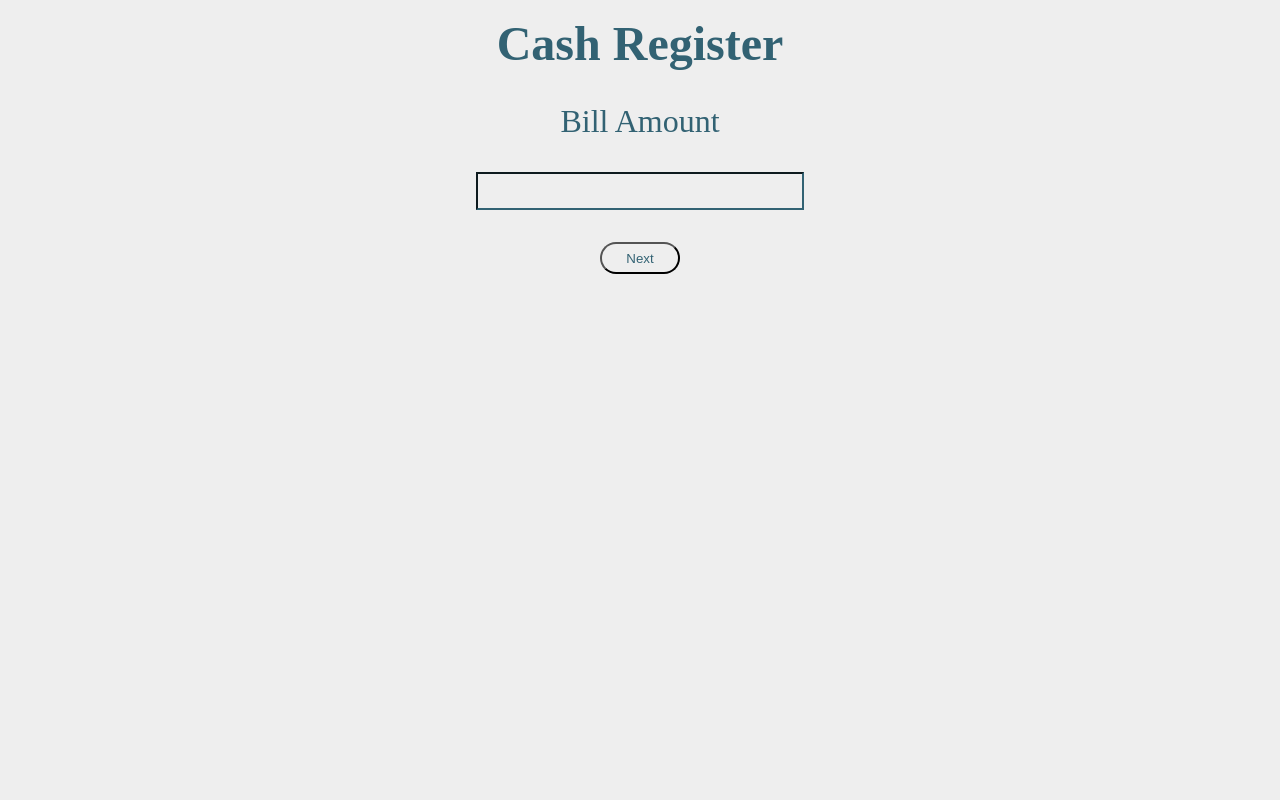
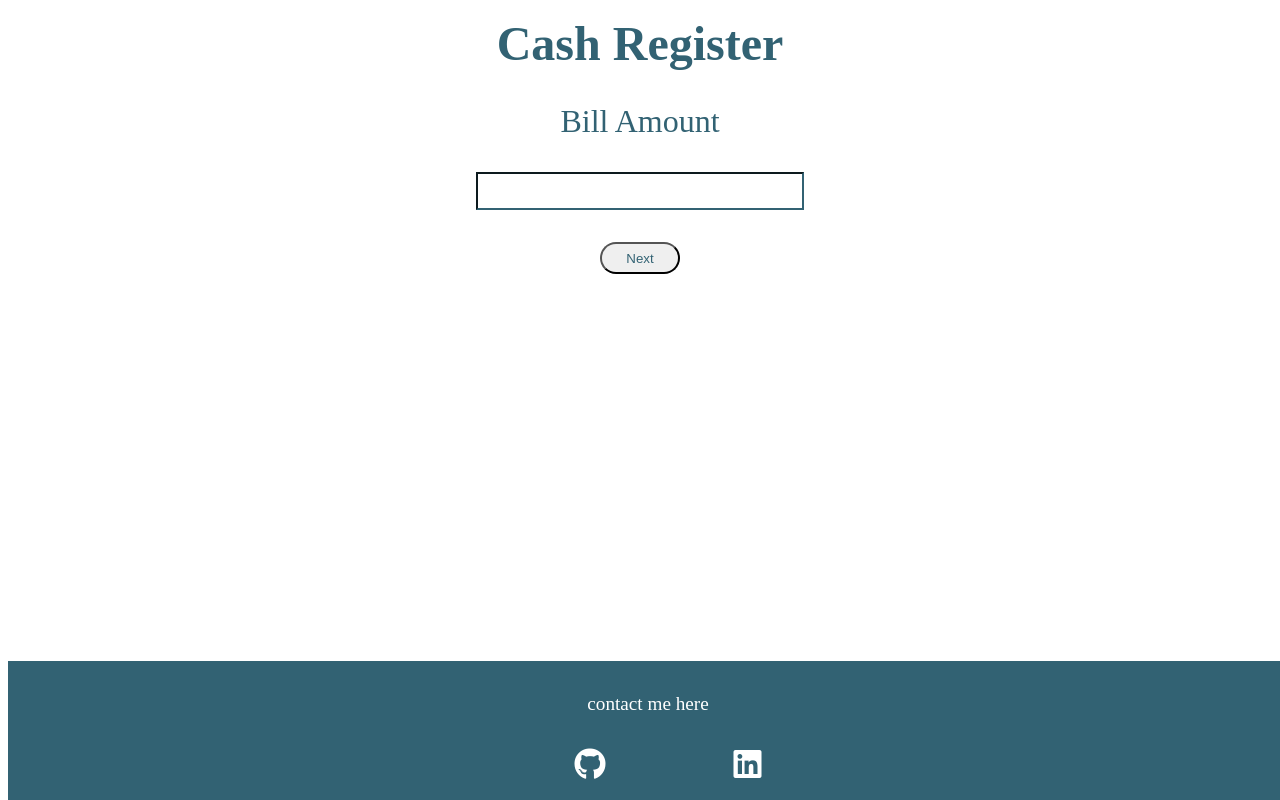
Before and after one commit to MurtazaBagwala07/Cash-Register, a plain HTML site: page index.html in a window 1280 px wide. Drawn offline with Linux system fonts and the light colour scheme.

Commit message:
added footer

```diff
--- a/index.html
+++ b/index.html
@@ -5,6 +5,7 @@
     <meta http-equiv="X-UA-Compatible" content="IE=edge">
     <meta name="viewport" content="width=device-width, initial-scale=1.0">
     <link rel="stylesheet" href="styles.css">
+    <link rel="stylesheet" href="https://cdnjs.cloudflare.com/ajax/libs/font-awesome/5.15.4/css/all.min.css" integrity="sha512-1ycn6IcaQQ40/MKBW2W4Rhis/DbILU74C1vSrLJxCq57o941Ym01SwNsOMqvEBFlcgUa6xLiPY/NS5R+E6ztJQ==" crossorigin="anonymous" referrerpolicy="no-referrer" />
     <script src="app.js" defer></script>
     <title>Cash Register</title>
 </head>
@@ -53,6 +54,19 @@
 
     </div>
 
+    <footer class="footer">
+        <p>contact me here</p>
+        <ul>
+            <li>
+                <a target="_blank" href="https://github.com/MurtazaBagwala07/"><i class="fab fa-github"></i></a>
+            </li>
+
+            <li>
+                <a target="_blank" href="https://www.linkedin.com/in/murtaza-bagwala-2850341bb"><i class="fab fa-linkedin"></i></a>
+            </li>
+        </ul>
+    </footer>
+
 
 </body>
 </html>
--- a/styles.css
+++ b/styles.css
@@ -1,5 +1,5 @@
 *{
-    background-color: #EEEEEE;
+
 }
 h1{
     text-align: center;
@@ -81,3 +81,38 @@ th{
     color:#326273;
     font-size: 2rem;
 }
+
+
+.footer{
+
+    background-color: #326273;
+    position: absolute;
+  bottom: 0;
+  width: 100%;
+  height: auto
+}
+
+.footer ul{
+    display: flex;
+    list-style: none;
+    bottom: 0;
+    justify-content: center;
+
+}
+
+.footer li{
+    margin: auto 2rem 0 2rem;
+    padding: 0  2rem;
+    font-size: 2rem;
+
+}
+
+.footer p{
+    text-align: center;
+    font-size: 1.2rem;
+    color: white;
+}
+
+i{
+    color: white;
+}
```
